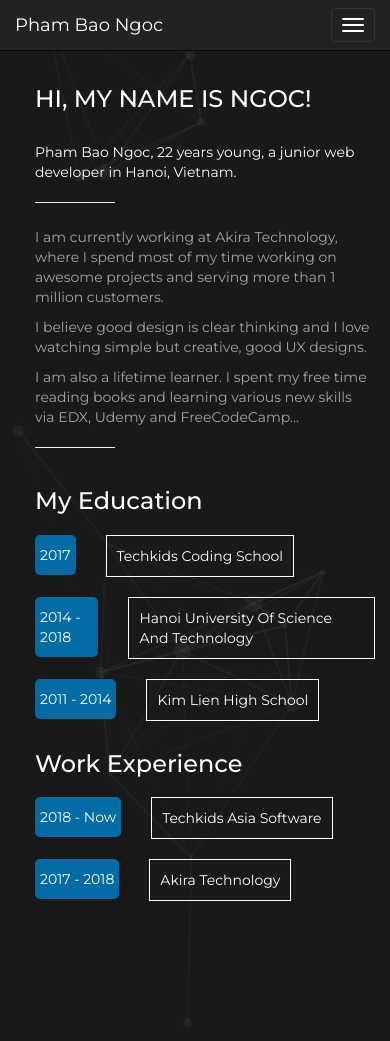
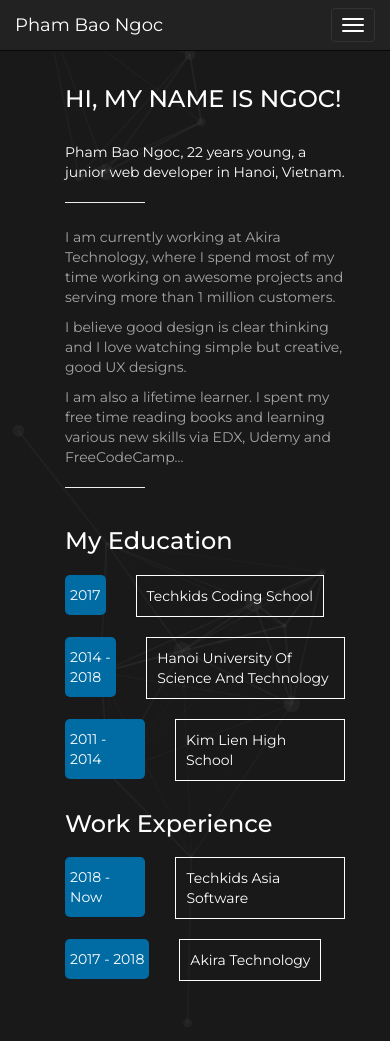
Before and after one commit to ppppbn/my-portfolio, a PHP site: page /index.html in a window 390 px wide. Run offline with PHP 8.4, Linux system fonts and the light colour scheme.

Commit message:
Deploy app

```diff
--- a/assets/style.css
+++ b/assets/style.css
@@ -184,3 +184,8 @@ body {
     padding-top: 15px;
   }
 }
+@media screen and (max-width: 768px) {
+  .mobile-column-margin {
+    margin: 15px 0px;
+  }
+}
--- a/assets/style.less
+++ b/assets/style.less
@@ -217,3 +217,9 @@ html, body {
     padding-top: 15px;
   }
 }
+
+.mobile-column-margin {
+  @media screen and(max-width : 768px){
+    margin: 15px 0px;
+  }
+}
--- a/index.html
+++ b/index.html
@@ -107,6 +107,7 @@
             <div class="row">
               <!-- Home -->
               <div class="col-md-10 col-xs-12 col-md-offset-1 ng-animation mobile-home-container" ng-if="screenState === 'home'">
+                <div class="col-md-12 col-md-offset-0 col-xs-10 col-xs-offset-1 custom-no-padding">
                   <div class="col-xs-12 custom-no-padding">
                     <div class="col-sm-7 col-xs-12 custom-no-padding content-outer__info-container">
                       <div>
@@ -201,15 +202,16 @@
                     </div>
                   </div>
                 </div>
+              </div>
 
               <!-- Skills -->
               <div class="col-md-10 col-xs-12 col-md-offset-1 ng-animation content-outer__info-container" ng-if="screenState === 'skill'">
-                <div>
+                <div class="col-md-12 col-md-offset-0 col-xs-10 col-xs-offset-1 custom-no-padding">
                   <h3 class="text-uppercase">Skills & Expertise</h3>
                   <h5 class="content-sub-text">I am developing my skills as a MERN Stack developer.</h5>
                   <hr>
                   <div class="row content-outer__separated-paragraph">
-                    <div class="col-xs-12 custom-no-padding custom-display-flex-mobile">
+                    <div class="col-xs-12 custom-no-padding custom-display-flex-mobile mobile-column-margin">
                       <div class="col-md-12 col-xs-6">
                         <div>
                           <h5 class="text-uppercase">Frontend</h5>
@@ -229,7 +231,7 @@
                         </div>
                       </div>
                     </div>
-                    <div class="col-xs-12 custom-no-padding custom-display-flex-mobile">
+                    <div class="col-xs-12 custom-no-padding custom-display-flex-mobile mobile-column-margin">
                       <div class="col-md-12 col-xs-6">
                         <div>
                           <h5 class="text-uppercase">Mobile App</h5>
@@ -251,7 +253,7 @@
               </div>
               <!-- Projects -->
               <div class="col-md-10 col-xs-12 col-md-offset-1 ng-animation content-outer__info-container" ng-if="screenState === 'project'">
-                <div>
+                <div class="col-md-12 col-md-offset-0 col-xs-10 col-xs-offset-1 custom-no-padding">
                   <h3 class="text-uppercase">My projects</h3>
                   <h5 class="content-sub-text">All projects i've done so far will be listed here. Will update soon!</h5>
                   <hr>
@@ -259,7 +261,7 @@
               </div>
               <!-- Contact -->
               <div class="col-md-10 col-xs-12 col-md-offset-1 ng-animation content-outer__info-container" ng-if="screenState === 'contact'">
-                <div>
+                <div class="col-md-12 col-md-offset-0 col-xs-10 col-xs-offset-1 custom-no-padding">
                   <h3 class="text-uppercase">Anything I can help?</h3>
                   <h5 class="content-sub-text">Contact me now!</h5>
                   <hr>
```
Lines whose indentation alone changed are shown as unchanged.
